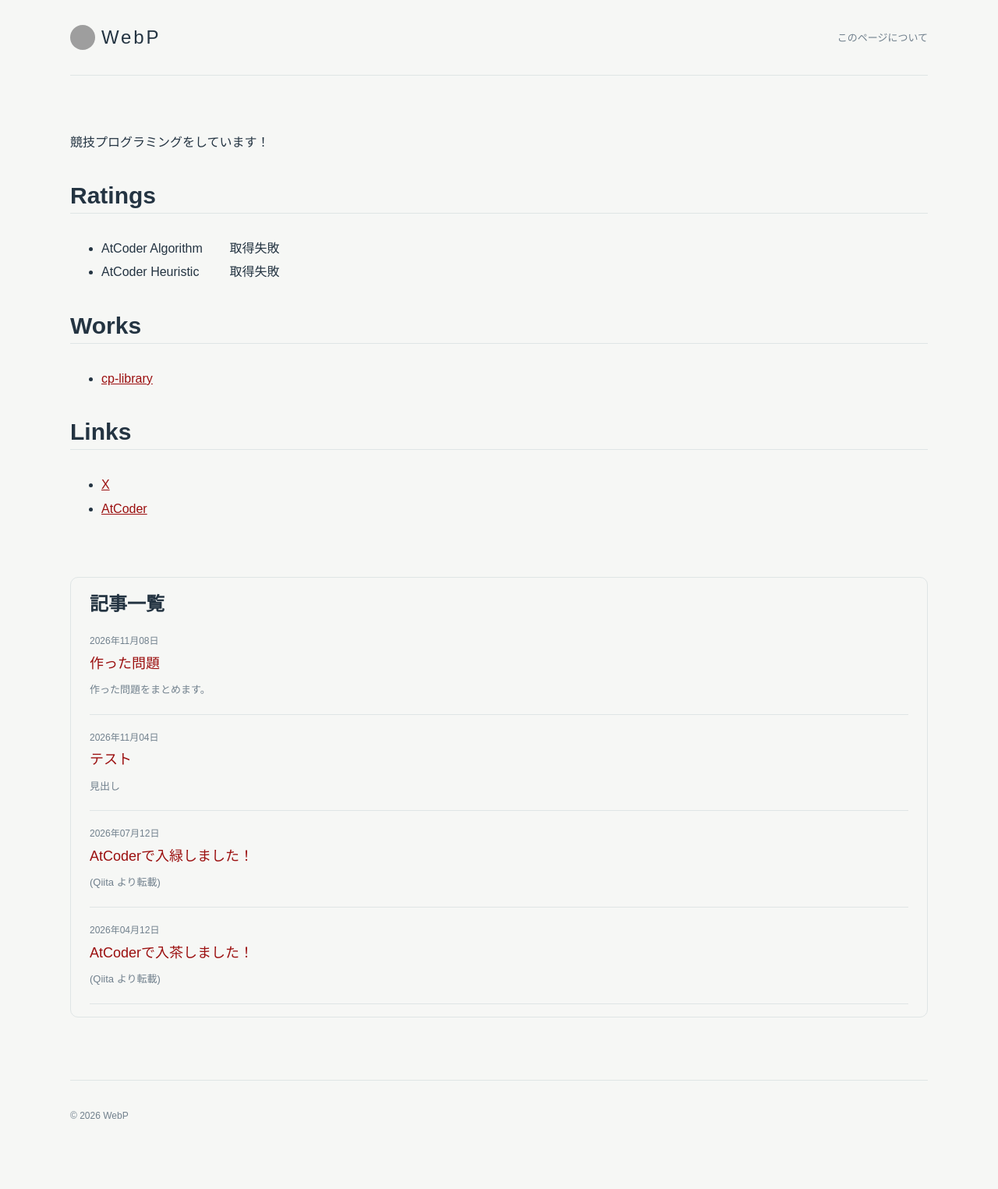
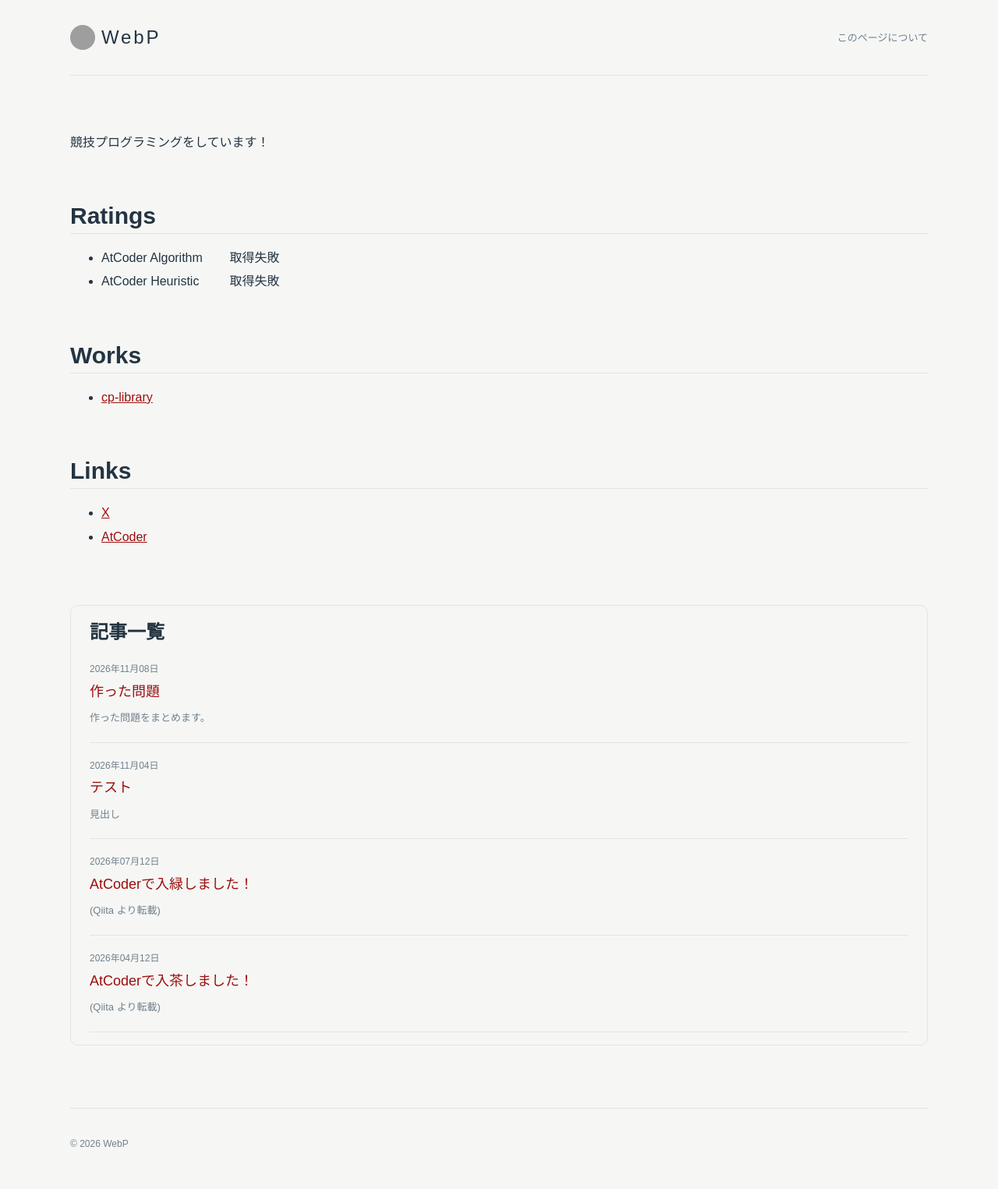
Before and after one commit to JPEG24/hp, a Jekyll site: the page built from index.md, in a window 1280 px wide. Shown: the whole page at 78% size. Built offline with Jekyll 4.4.1, drawn with Linux system fonts in a browser that asks for light colours; before the commit the page ends 1489 px from its top, so only the background shows below that; grey boxes are pictures that could not be loaded.

Commit message:
something

```diff
--- a/assets/css/style.css
+++ b/assets/css/style.css
@@ -102,12 +102,12 @@ h1, h2, h3 {
 h1 {
   font-size: clamp(20px, 3vw, 30px);
   border-bottom: 1px solid var(--line);
-  margin: 30px 0;
+  margin: 56px 0 16px;
 }
 
 h2 {
   font-size: clamp(18px, 2.5vw, 24px);
-  margin-top: 2.5em;
+  margin: 40px 0 16px;
 }
 
 /* =========================
```
